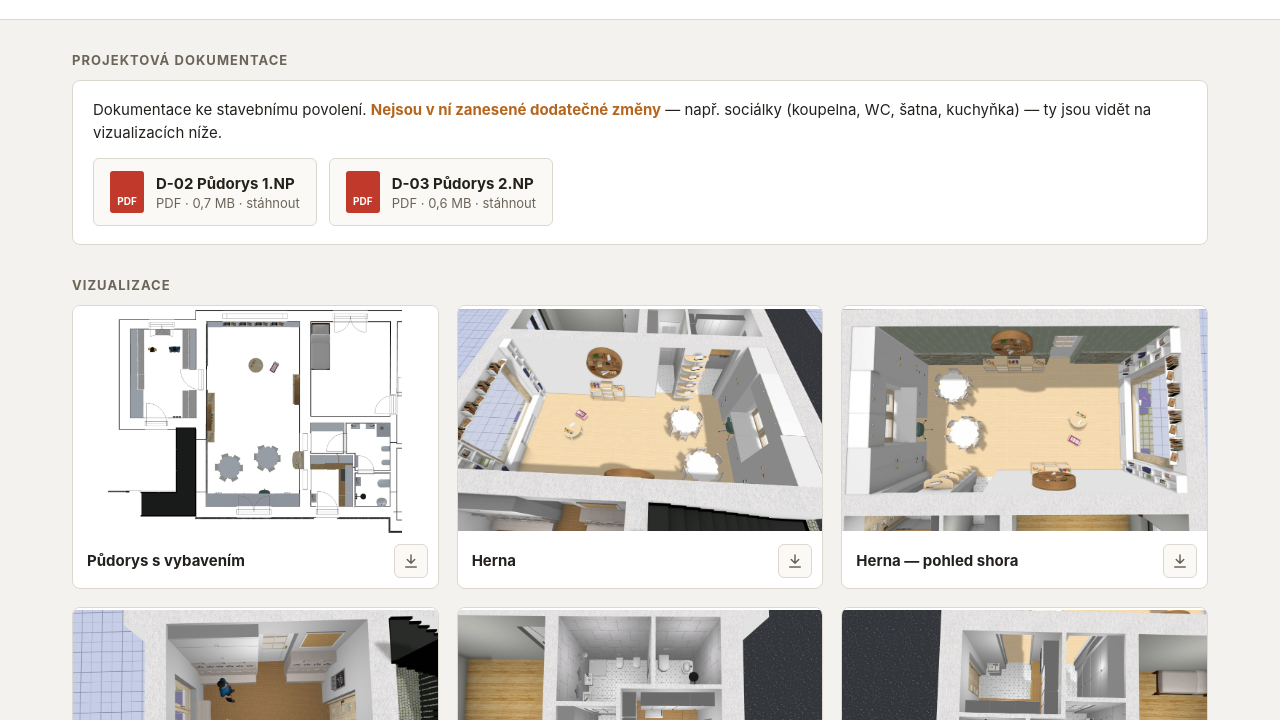
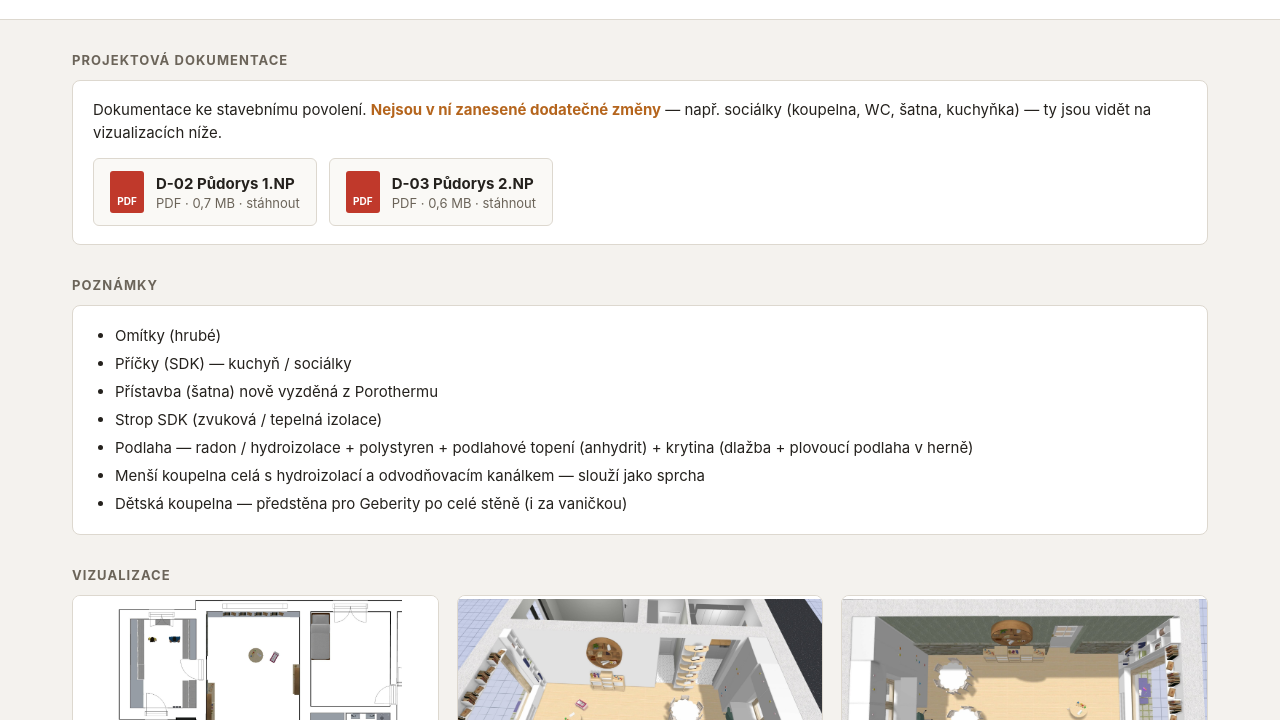
Before and after one commit to PavelHroch/rejchartice, a plain HTML site: page byt-skolka/index.html in a window 1280 px wide. Shown: the part 80-800 px from the top of the page. Drawn offline with Linux system fonts and the light colour scheme.

Commit message:
Byt školka: blok Poznámky
Co-Authored-By: Claude Opus 5.5 <noreply@anthropic.com>

```diff
--- a/byt-skolka/index.html
+++ b/byt-skolka/index.html
@@ -57,6 +57,8 @@
   }
   .doc-name { font-weight: 700; font-size: 15px; }
   .doc-meta { color: var(--muted); font-size: 13px; margin-top: 2px; }
+  .notes { margin: 0; padding-left: 22px; font-size: 15px; line-height: 1.6; }
+  .notes li + li { margin-top: 4px; }
   .gallery {
     display: grid;
     grid-template-columns: repeat(auto-fill, minmax(320px, 1fr));
@@ -128,6 +130,20 @@
     </div>
   </div>
 
+  <h2>Poznámky</h2>
+  <div class="card">
+    <!-- Poznámky: každá odrážka = jeden <li> -->
+    <ul class="notes">
+      <li>Omítky (hrubé)</li>
+      <li>Příčky (SDK) — kuchyň / sociálky</li>
+      <li>Přístavba (šatna) nově vyzděná z Porothermu</li>
+      <li>Strop SDK (zvuková / tepelná izolace)</li>
+      <li>Podlaha — radon / hydroizolace + polystyren + podlahové topení (anhydrit) + krytina (dlažba + plovoucí podlaha v herně)</li>
+      <li>Menší koupelna celá s hydroizolací a odvodňovacím kanálkem — slouží jako sprcha</li>
+      <li>Dětská koupelna — předstěna pro Geberity po celé stěně (i za vaničkou)</li>
+    </ul>
+  </div>
+
   <h2>Vizualizace</h2>
   <div class="gallery" id="gallery">
     <figure><img src="img/pudorys.jpg" alt="Půdorys s vybavením"><figcaption><span>Půdorys s vybavením</span><a class="dl" href="img/pudorys.jpg" download title="Stáhnout fotku" aria-label="Stáhnout fotku Půdorys s vybavením"><svg viewBox="0 0 24 24" fill="none" stroke="currentColor" stroke-width="2" stroke-linecap="round" stroke-linejoin="round" aria-hidden="true"><path d="M12 4v11M7 10l5 5 5-5M5 20h14"/></svg></a></figcaption></figure>
```
Also changed, not shown: 1 other file.
